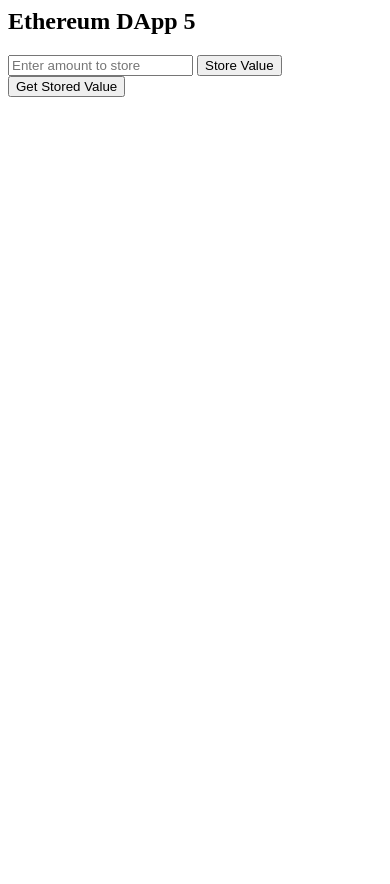
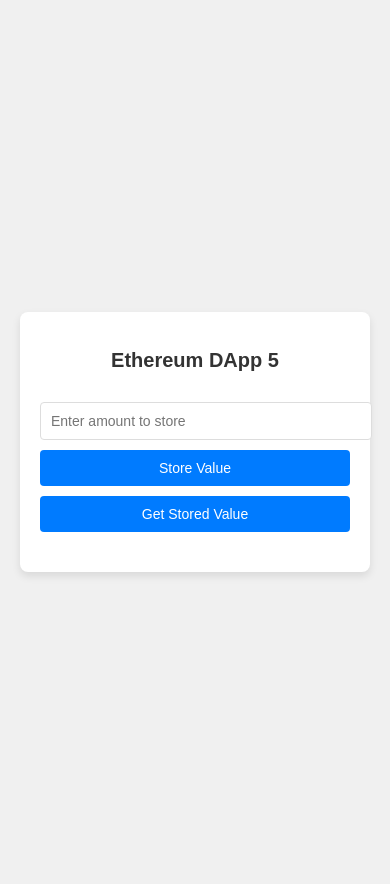
Before and after one commit to Origamiccc/SC6113-DAPP, a Flask app: page / in a window 390 px wide. Before the commit the page ends 97 px from the top, so only its background shows below. Run offline with Flask 3, Linux system fonts and the light colour scheme; some libraries are stand-ins or nearby versions.

Commit message:
Update index.html

```diff
--- a/templates/index.html
+++ b/templates/index.html
@@ -1,40 +1,122 @@
+<!DOCTYPE html>
+<html lang="en">
+<head>
+    <meta charset="UTF-8">
+    <meta name="viewport" content="width=device-width, initial-scale=1.0">
+    <title>Ethereum DApp 5</title>
+    <style>
+        body {
+            font-family: 'Arial', sans-serif;
+            background-color: #f0f0f0;
+            margin: 0;
+            padding: 20px;
+            display: flex;
+            justify-content: center;
+            align-items: center;
+            height: 100vh;
+        }
+
+        .container {
+            background-color: #ffffff;
+            padding: 30px;
+            border-radius: 8px;
+            box-shadow: 0 4px 8px rgba(0, 0, 0, 0.1);
+            max-width: 400px;
+            width: 100%;
+            text-align: center;
+        }
+
+        h2 {
+            font-size: 24px;
+            margin-bottom: 20px;
+            color: #333;
+        }
+
+        input, button {
+            width: 100%;
+            padding: 10px;
+            margin-top: 10px;
+            border-radius: 4px;
+            border: 1px solid #ddd;
+            font-size: 16px;
+        }
+
+        button {
+            background-color: #007bff;
+            color: white;
+            border: none;
+            cursor: pointer;
+        }
+
+        button:hover {
+            background-color: #0056b3;
+        }
+
+        p {
+            margin-top: 20px;
+            font-size: 18px;
+            color: #007bff;
+        }
+
+        @media (max-width: 768px) {
+            .container {
+                padding: 20px;
+            }
+
+            h2 {
+                font-size: 20px;
+            }
+
+            input, button {
+                font-size: 14px;
+            }
+
+            p {
+                font-size: 16px;
+            }
+        }
+    </style>
+</head>
+<body>
+    <div class="container">
         <h2>Ethereum DApp 5</h2>
-<input type="number" id="moneyInput" placeholder="Enter amount to store" />
+        <input type="number" id="moneyInput" placeholder="Enter amount to store">
         <button class="btn" onclick="storeValue()">Store Value</button>
         <button class="btn" onclick="getValue()">Get Stored Value</button>
         <p id="storedValue"></p>
         <p id="status"></p>
+    </div>
 
-<script src=" https://cdn.jsdelivr.net/npm/web3@1.5.2/dist/web3.min.js"></script>
+    <script src="https://cdn.jsdelivr.net/npm/web3@1.5.2/dist/web3.min.js"></script>
     <script>
-  const contractAddress = "0x9b879B9B75afb8AEd86d597898670752cA2d0e05";
+        const contractAddress = '0x9b879B9B75afb8AEd86d597898670752cA2d0e05'; // Replace with your contract address
         const contractABI = [
             {
-      inputs: [
+                "inputs": [
                     {
-          internalType: "uint256",
-          name: "num",
-          type: "uint256",
-        },
+                        "internalType": "uint256",
+                        "name": "num",
+                        "type": "uint256"
+                    }
                 ],
-      name: "store_m",
-      outputs: [],
-      stateMutability: "nonpayable",
-      type: "function",
+                "name": "store_m",
+                "outputs": [],
+                "stateMutability": "nonpayable",
+                "type": "function"
             },
             {
-      inputs: [],
-      name: "view_m",
-      outputs: [
+                "inputs": [],
+                "name": "view_m",
+                "outputs": [
                     {
-          internalType: "uint256",
-          name: "",
-          type: "uint256",
-        },
+                        "internalType": "uint256",
+                        "name": "",
+                        "type": "uint256"
+                    }
                 ],
-      stateMutability: "view",
-      type: "function",
-    },
+                "stateMutability": "view",
+                "type": "function"
+            }
         ];
 
         const web3 = new Web3(Web3.givenProvider);
@@ -42,16 +124,17 @@
 
         async function storeValue() {
             const accounts = await web3.eth.requestAccounts();
-    const value = document.getElementById("moneyInput").value;
+            const value = document.getElementById('moneyInput').value;
             console.log("value: " + value);
             console.log("accounts[0] " + accounts[0]);
-    await contract.methods.store_m(value).send({ from: accounts[0] });
+            await contract.methods.store_m(value).send({from: accounts[0]});
         }
 
         async function getValue() {
             const storedValue = await contract.methods.view_m().call();
             console.log("stored value " + storedValue);
-    document.getElementById("storedValue").innerText =
-      "Stored Value: " + storedValue;
+            document.getElementById('storedValue').innerText = "Stored Value: " + storedValue;
         }
     </script>
+</body>
+</html>
```
Lines whose indentation alone changed are shown as unchanged.
